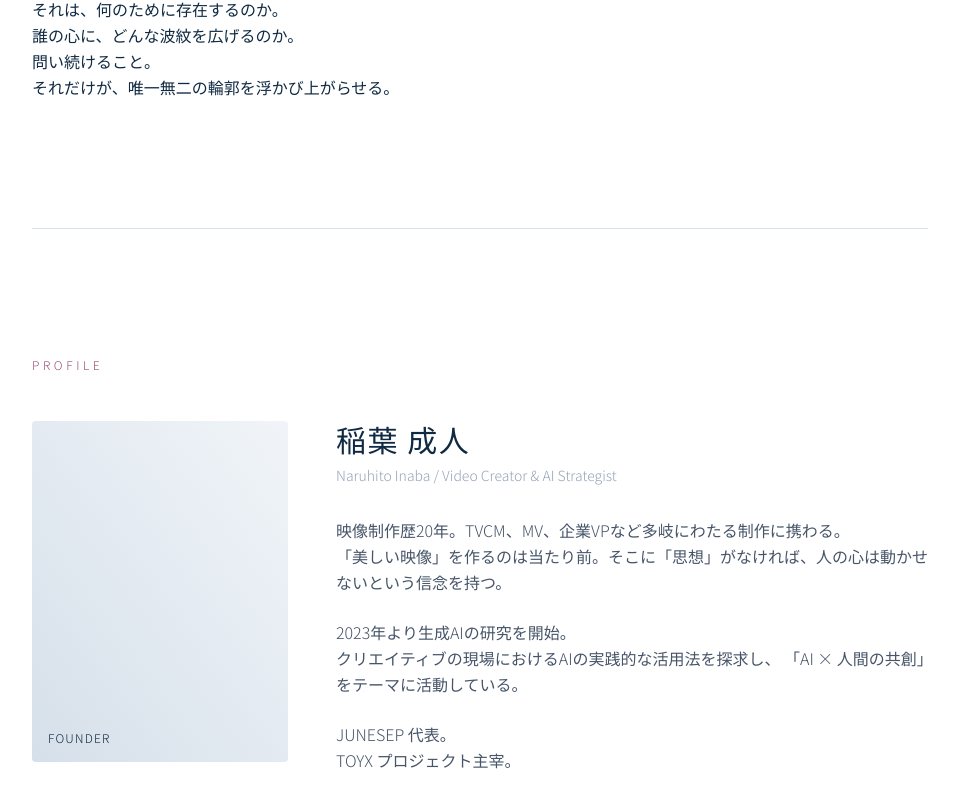
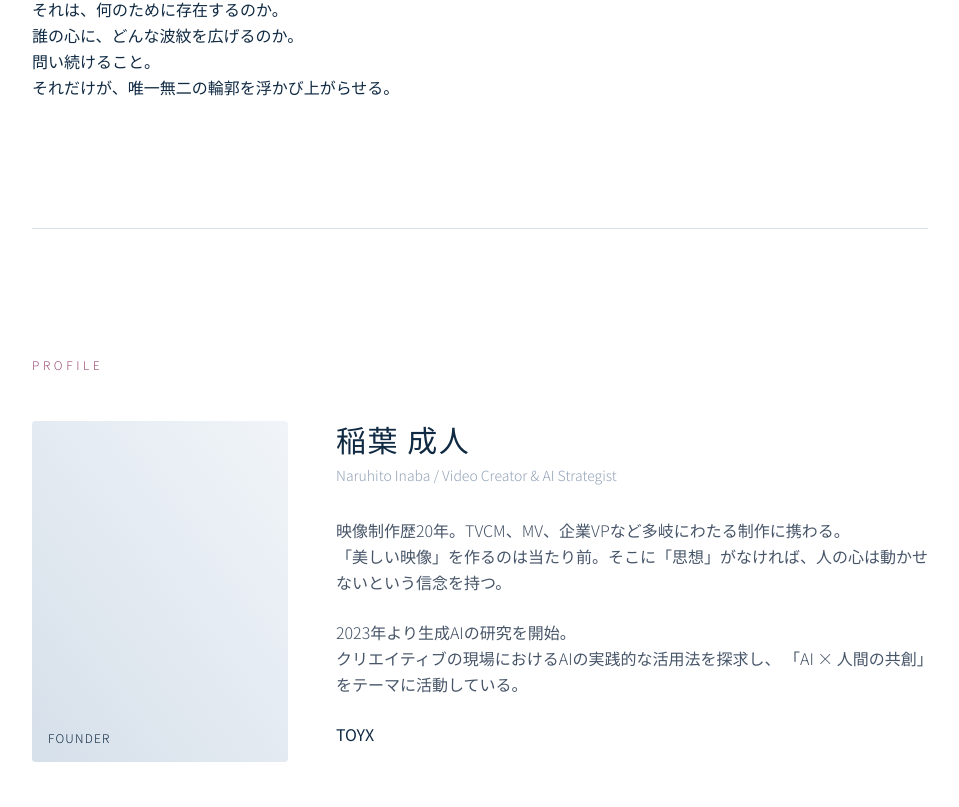
Before and after one commit to narunax/TOYX, a Next.js app: page /about in a window 1280 px wide. Shown: the part 572-1379 px from the top of the page, without its empty margins (160-1119 px from the left). Built offline with nearby package versions, Linux system fonts and the light colour scheme.

Commit message:
chore: update profile to reflect freelance status (TOYX only)

```diff
--- a/src/app/about/page.tsx
+++ b/src/app/about/page.tsx
@@ -78,9 +78,8 @@ export default function AboutPage() {
                                         クリエイティブの現場におけるAIの実践的な活用法を探求し、
                                         「AI × 人間の共創」をテーマに活動している。
                                     </p>
-                                    <p>
-                                        JUNESEP 代表。<br />
-                                        TOYX プロジェクト主宰。
+                                    <p className="text-navy-900 font-normal">
+                                        TOYX
                                     </p>
                                 </div>
                             </FadeIn>
```
